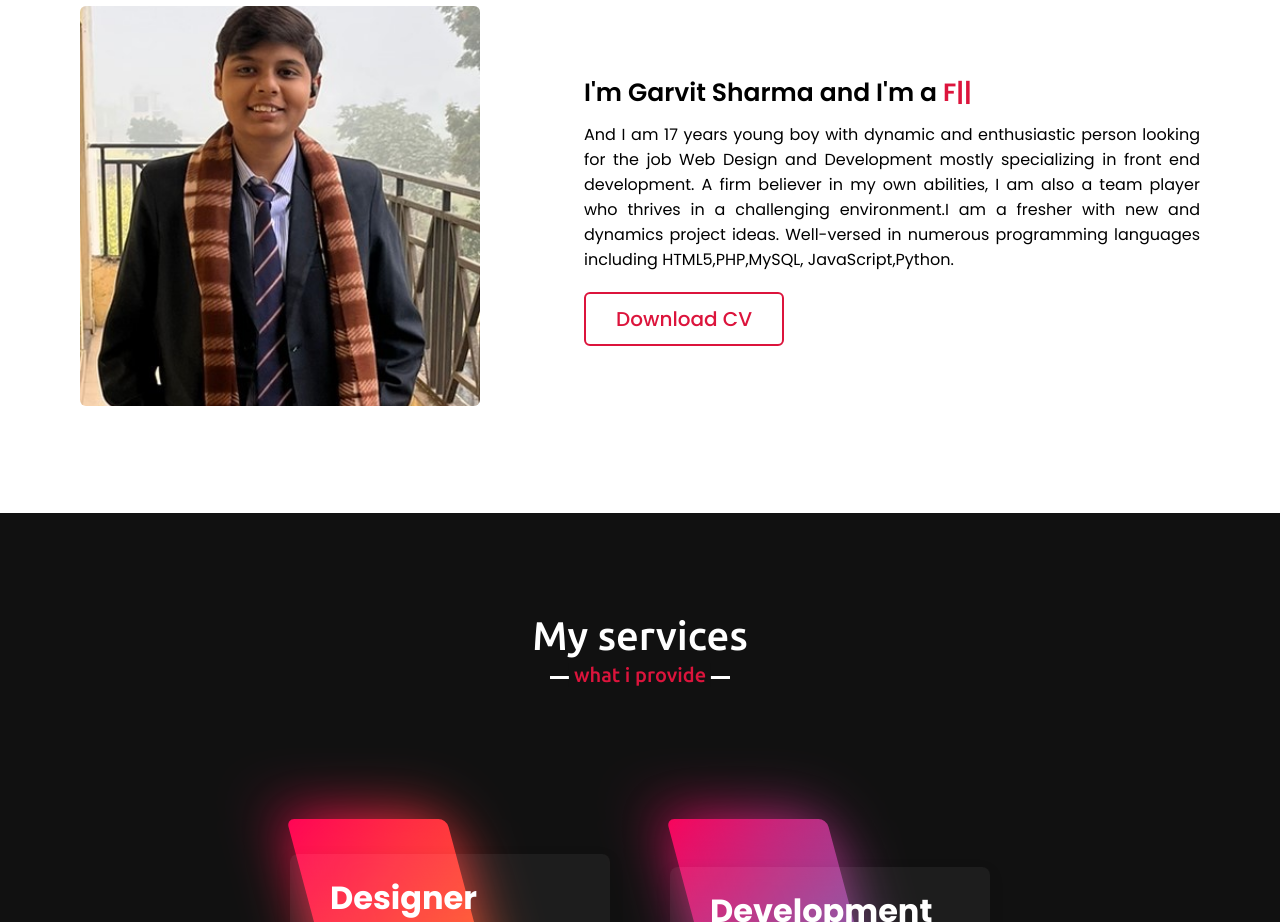
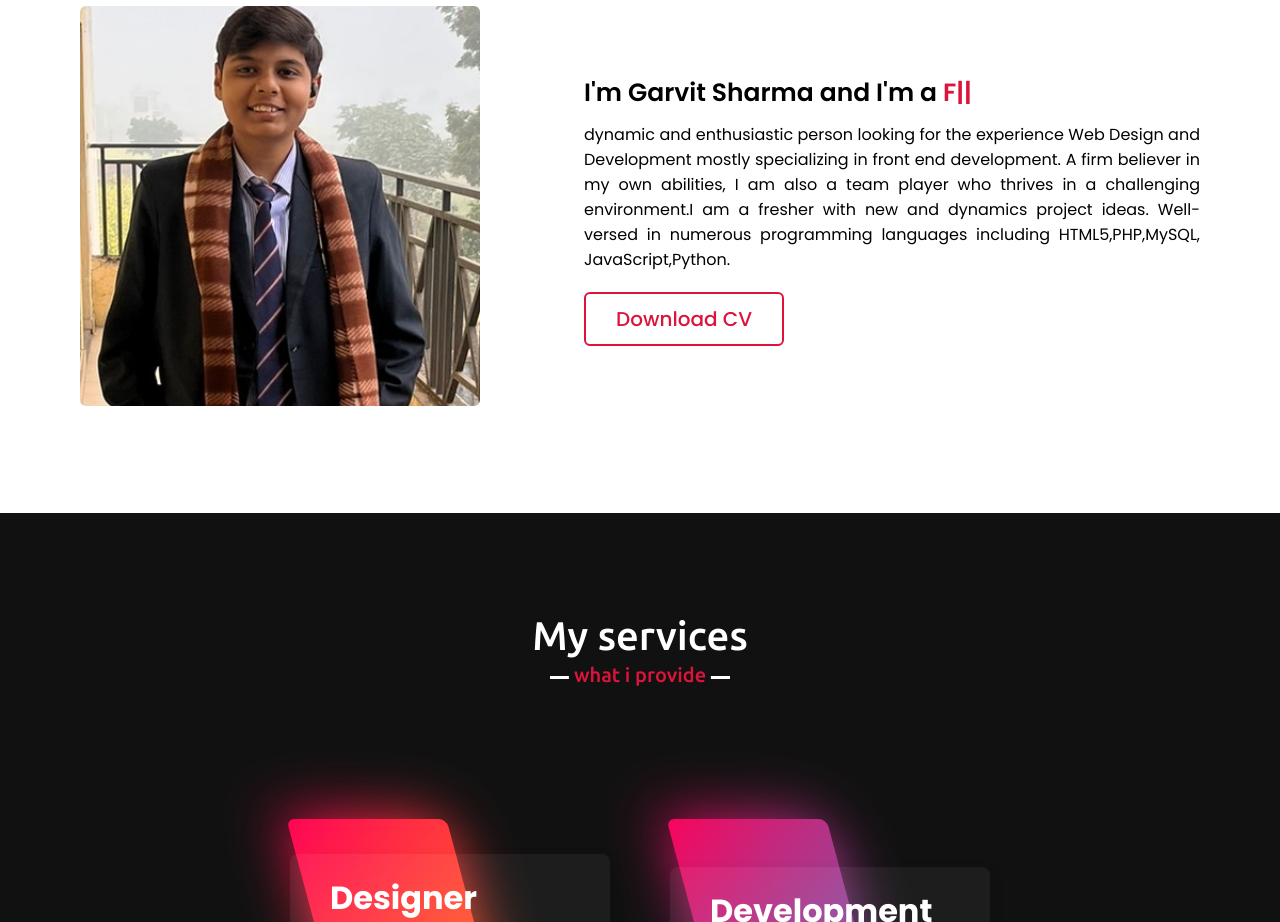
Before and after one commit to Garvit20012007/task2oasis, a plain HTML site: page index.html in a window 1280 px wide. Shown: the part 1020-1942 px from the top of the page. Drawn offline with nearby package versions, Linux system fonts and the light colour scheme.

Commit message:
Update index.html

```diff
--- a/index.html
+++ b/index.html
@@ -57,7 +57,7 @@
                 </div>
                 <div class="column right">
                     <div class="text">I'm Garvit Sharma and I'm a <span class="typing-2"></span></div>
-                    <p> And I am 17 years  young boy with  dynamic and enthusiastic person looking for the job Web Design and Development mostly specializing in front end development. A firm believer in my own abilities, I am also a
+                    <p> dynamic and enthusiastic person looking for the experience Web Design and Development mostly specializing in front end development. A firm believer in my own abilities, I am also a
                         team player who thrives in a challenging environment.I am a fresher with new and dynamics project ideas. Well-versed in numerous programming languages including HTML5,PHP,MySQL, JavaScript,Python.  </p>
                     <a href="Garvit Sharma.pdf" download="cv/sample.pdf">Download CV</a>
                 </div>
```
